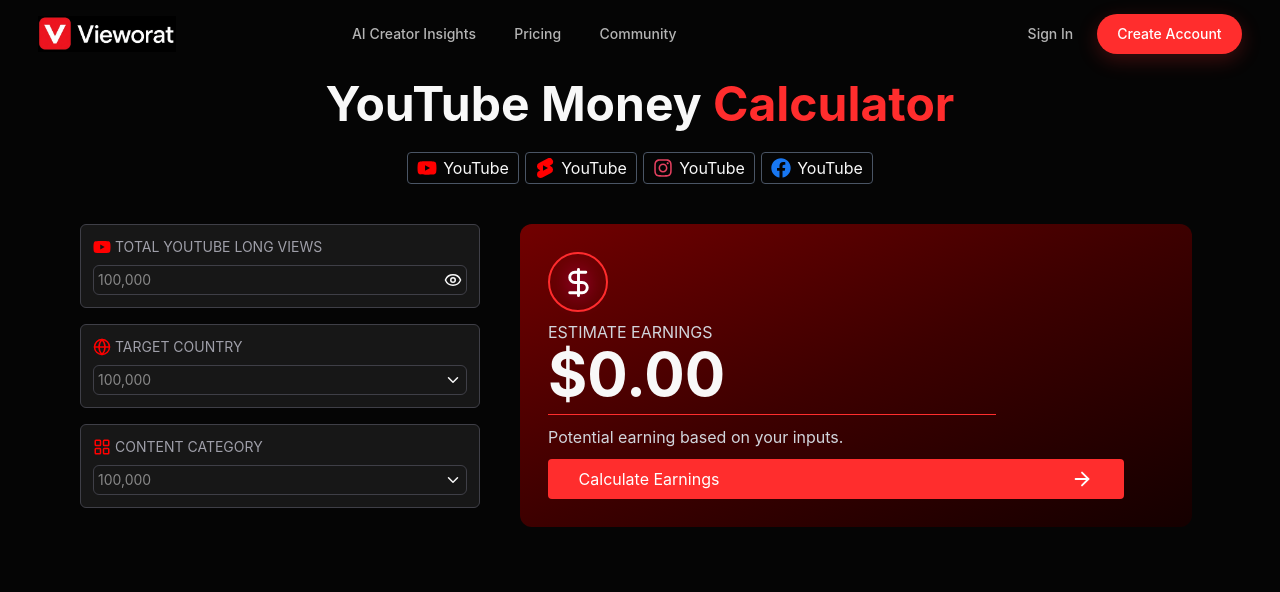
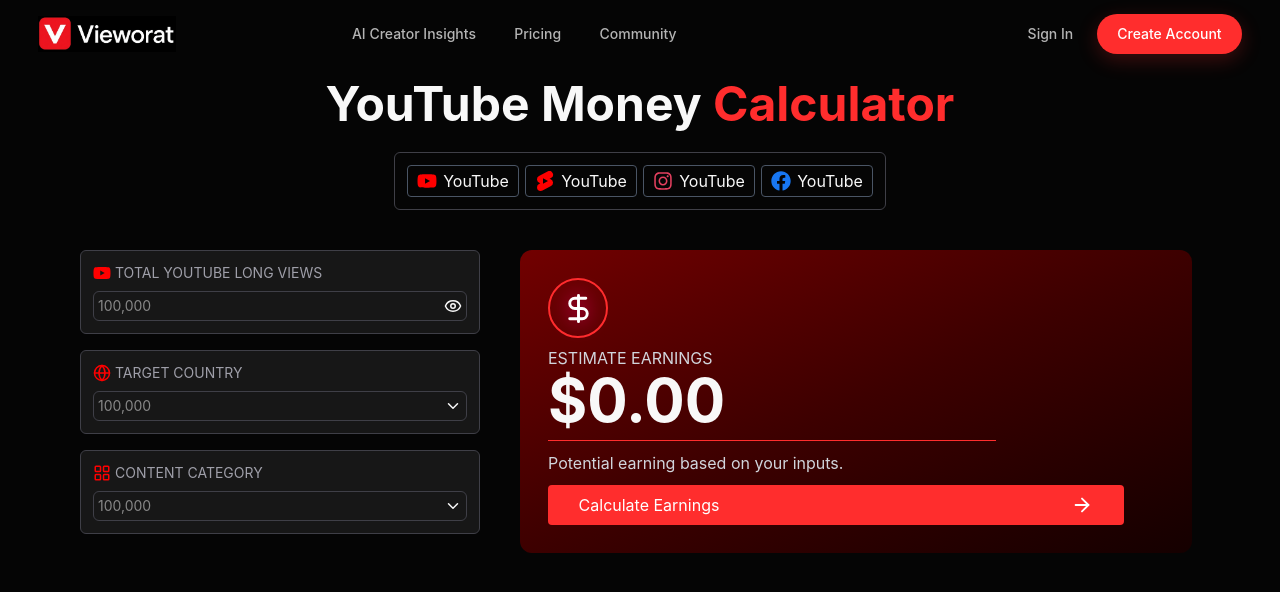
Before and after one commit to Ramim597/vieworat, a React (Vite) app: page /youtube-money-calculator in a window 1280 px wide. Shown: the top 592 px of the page. Built offline with nearby package versions, Linux system fonts and the light colour scheme.

Commit message:
add border to toll bar section

```diff
--- a/src/pages/YouTubeMoneyCalculator.tsx
+++ b/src/pages/YouTubeMoneyCalculator.tsx
@@ -12,7 +12,7 @@
       {/* toll bar */}
       <div className="flex items-center justify-center flex-col">
           <h1 className="font-bold text-5xl mt-3">YouTube Money <span className="text-primary">Calculator</span></h1>
-            <div className="flex gap-1.5 mt-6">
+            <div className="flex gap-1.5 mt-6 border-zinc-700 p-3 border rounded-md">
               <div className="card"><FaYoutube size={20} color="#FF0000" /> <p>YouTube</p></div>
               <div className="card"><SiYoutubeshorts size={20} color="#FF0000" /> <p>YouTube</p></div>
               <div className="card"><FaInstagram size={20} color="#E4405F" /> <p>YouTube</p></div>
```
